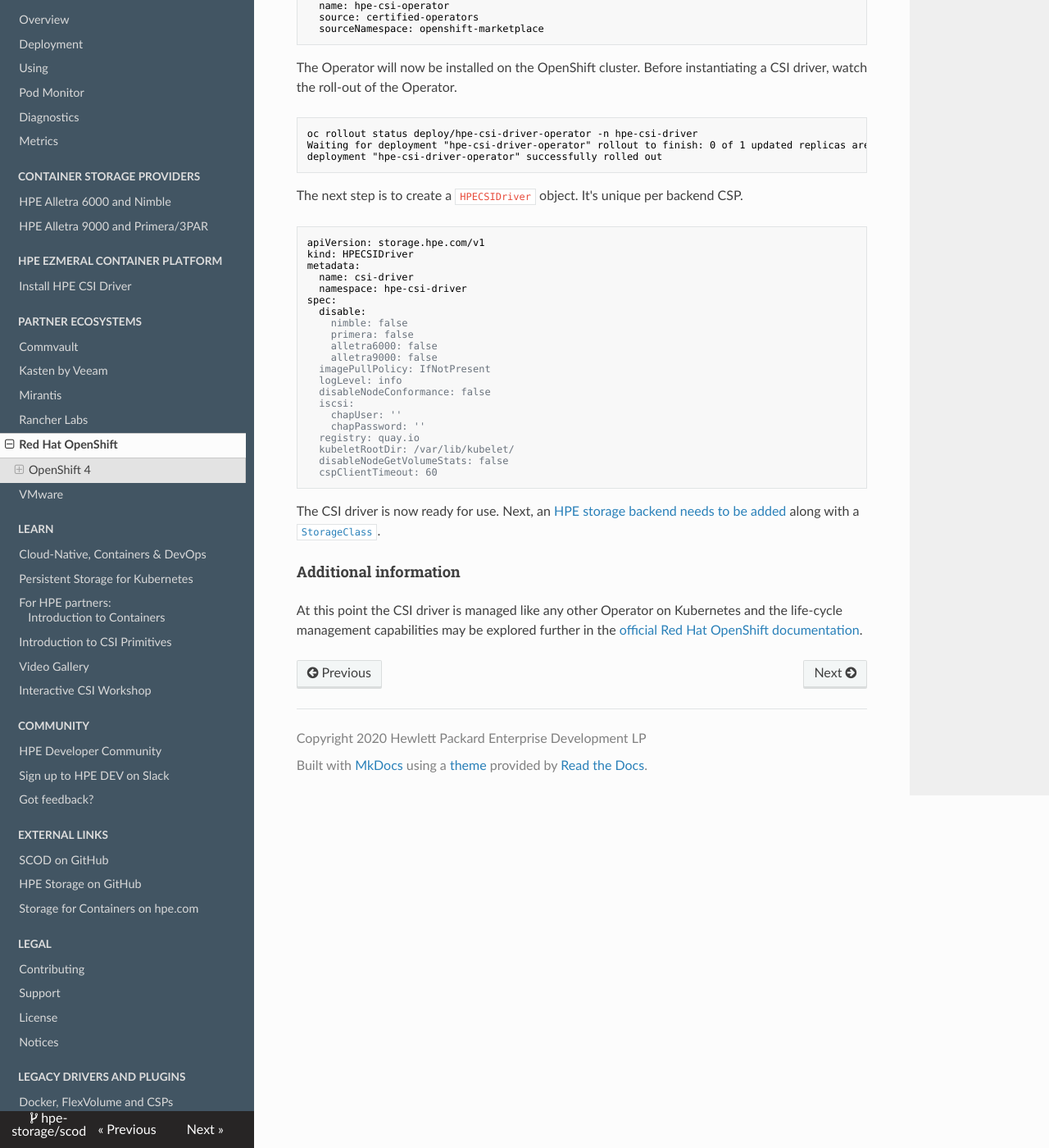
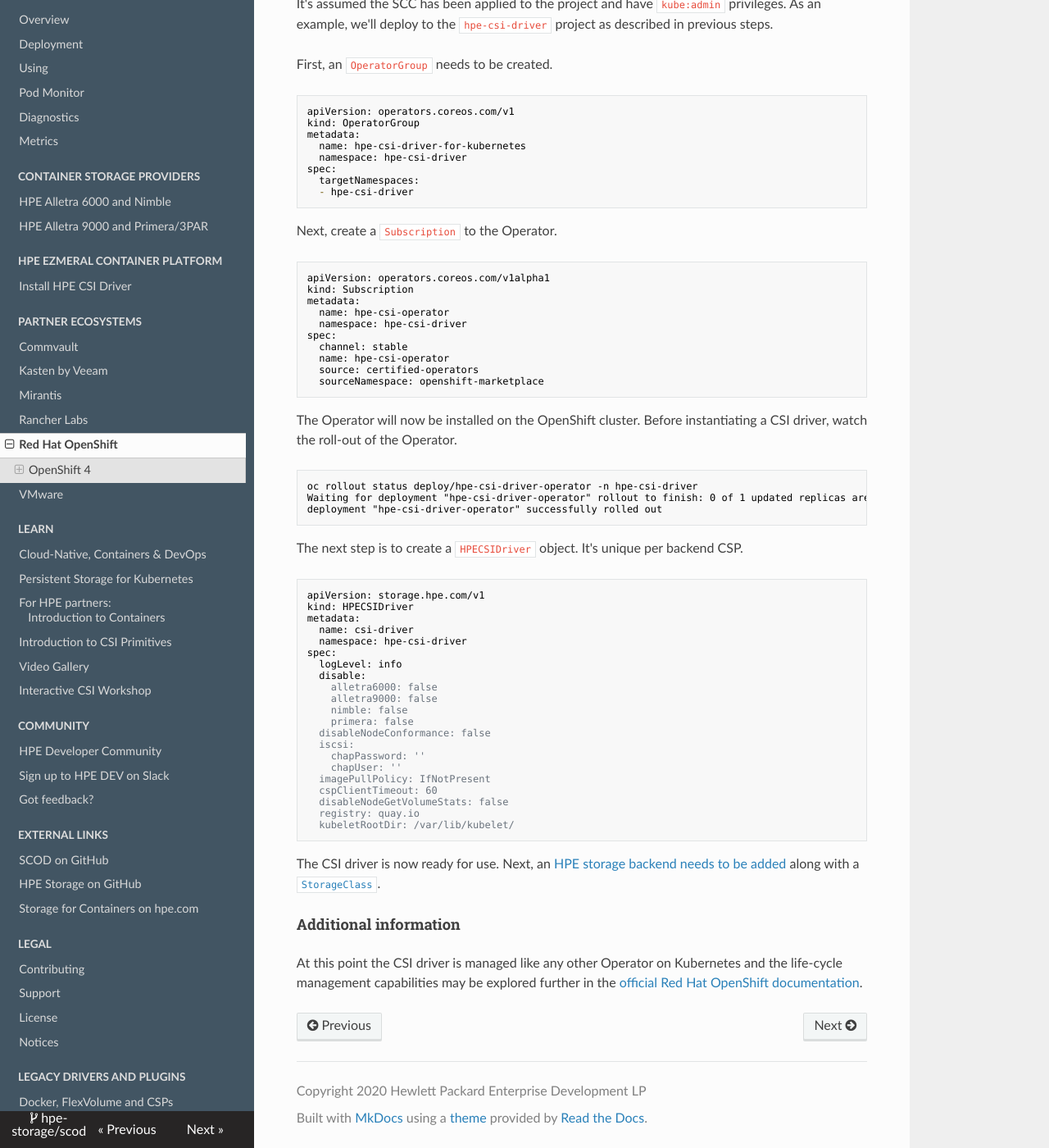
Before and after one commit to hpe-storage/scod, an MkDocs documentation site: the page built from docs/partners/redhat_openshift/index.md, in a window 1280 px wide and 1400 px high, scrolled down 7073 px. Shown: the whole window at 82% size. Built offline with MkDocs 1.6.1, drawn with Linux system fonts in a browser that asks for light colours; nearby versions of some CDN libraries; some of the changed text lies outside the part shown.

Commit message:
OCP 4.8 updates (#127)
Signed-off-by: Michael Mattsson <michael.mattsson@gmail.com>

````diff
--- a/docs/partners/redhat_openshift/index.md
+++ b/docs/partners/redhat_openshift/index.md
@@ -157,21 +159,21 @@
   name: csi-driver
   namespace: hpe-csi-driver
 spec:
+  logLevel: info
   disable:
+    alletra6000: false
+    alletra9000: false
     nimble: false
     primera: false
-    alletra6000: false
-    alletra9000: false
-  imagePullPolicy: IfNotPresent
-  logLevel: info
   disableNodeConformance: false
   iscsi:
+    chapPassword: ''
     chapUser: ''
-    chapPassword: ''
+  imagePullPolicy: IfNotPresent
+  cspClientTimeout: 60
+  disableNodeGetVolumeStats: false
   registry: quay.io
   kubeletRootDir: /var/lib/kubelet/
-  disableNodeGetVolumeStats: false
-  cspClientTimeout: 60
 ```
 
 The CSI driver is now ready for use. Next, an [HPE storage backend needs to be added](../../csi_driver/deployment.md#add_an_hpe_storage_backend) along with a [`StorageClass`](../../csi_driver/using.md#base_storageclass_parameter).
````
Also changed, not shown: other parts of docs/partners/redhat_openshift/index.md (+12 -10 lines), docs/partners/redhat_openshift/img/outdated/webcon-1.png (deleted), docs/partners/redhat_openshift/img/outdated/webcon-2.png (deleted), docs/partners/redhat_openshift/img/outdated/webcon-3.png (deleted), docs/partners/redhat_openshift/img/outdated/webcon-4.png (deleted), docs/partners/redhat_openshift/img/outdated/webcon-5.png (deleted), docs/partners/redhat_openshift/img/outdated/webcon-7.png (deleted), docs/partners/redhat_openshift/img/webcon-1.png, docs/partners/redhat_openshift/img/webcon-2.png, docs/partners/redhat_openshift/img/webcon-3.png, docs/partners/redhat_openshift/img/webcon-4.png, docs/partners/redhat_openshift/img/webcon-5.png, docs/partners/redhat_openshift/img/webcon-6.png (added), docs/partners/redhat_openshift/img/webcon-7.png.
